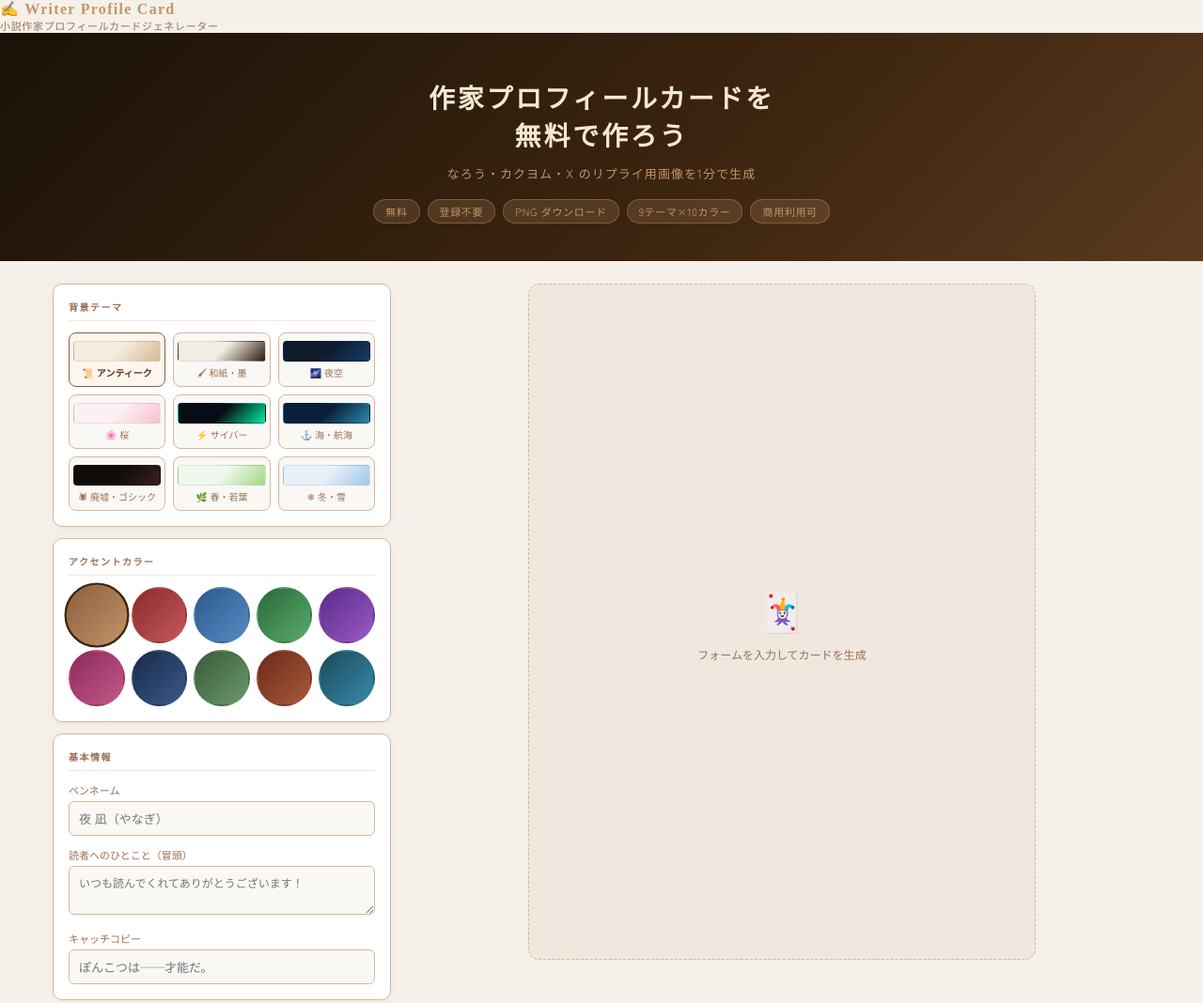
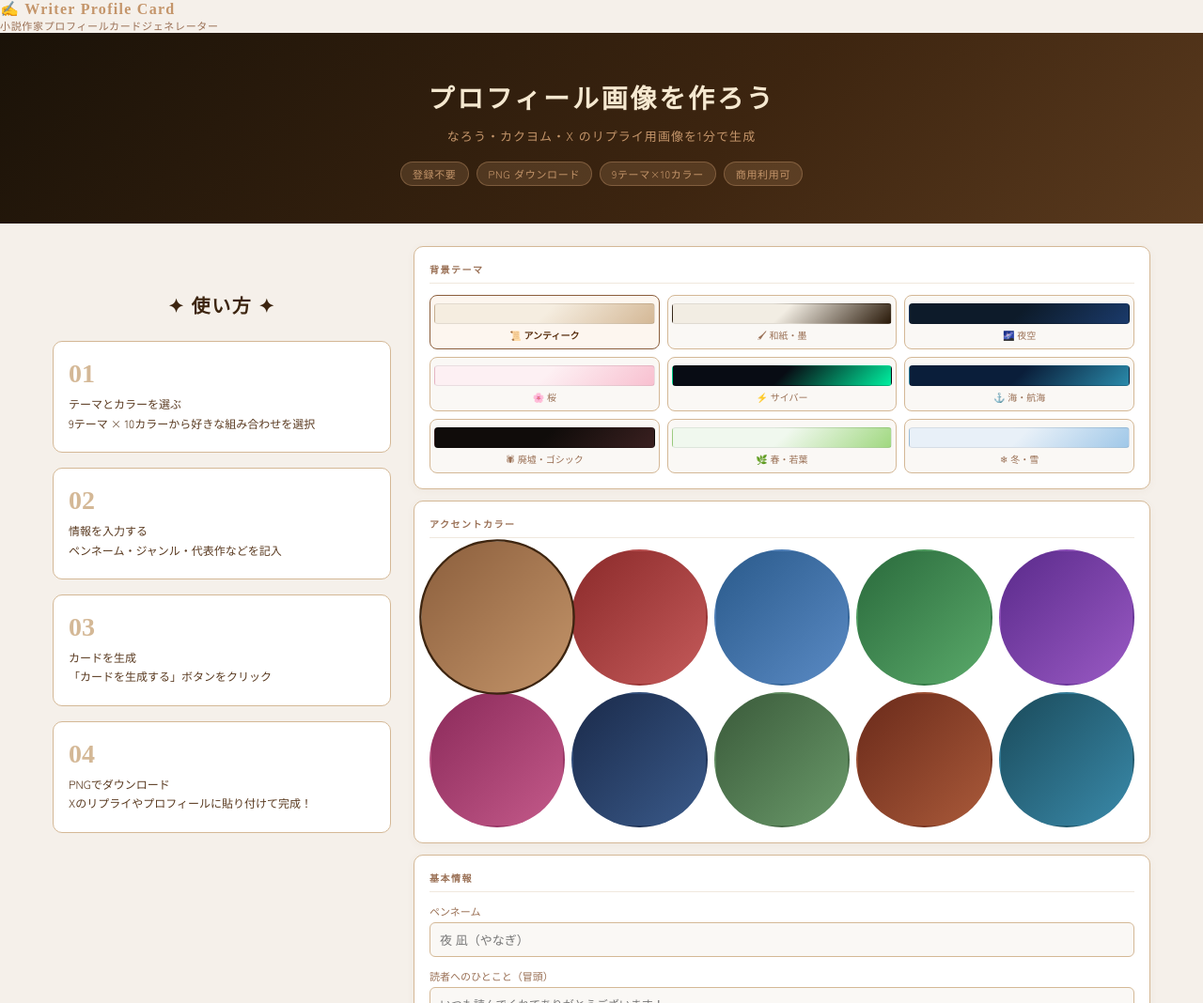
Before and after one commit to yuuhi527000-dotcom/shosetsu-profile, a plain HTML site: page index.html in a window 1280 px wide. Shown: the top 1068 px of the page at 94% size. Drawn offline with Linux system fonts and the light colour scheme.

Commit message:
Add files via upload

```diff
--- a/index.html
+++ b/index.html
@@ -3,7 +3,7 @@
 <head>
 <meta charset="UTF-8"/>
 <meta name="viewport" content="width=device-width, initial-scale=1.0"/>
-<title>小説作家プロフィールカードジェネレーター | Writer Profile Card</title>
+<title>小説家のプロフィール | プロフィール画像を作ろう</title>
 <meta name="description" content="小説作家向けのプロフィールカードを無料で作成・ダウンロードできます。なろう・カクヨム・X（Twitter）のリプライ用画像に。"/>
 <link rel="preconnect" href="https://fonts.googleapis.com"/>
 <link rel="preconnect" href="https://fonts.gstatic.com" crossorigin/>
@@ -389,10 +389,9 @@
 
 <!-- ===== HERO ===== -->
 <div class="hero">
-  <h2>作家プロフィールカードを<br>無料で作ろう</h2>
+  <h2>プロフィール画像を作ろう</h2>
   <p>なろう・カクヨム・X のリプライ用画像を1分で生成</p>
   <div class="badges">
-    <span class="badge">無料</span>
     <span class="badge">登録不要</span>
     <span class="badge">PNG ダウンロード</span>
     <span class="badge">9テーマ×10カラー</span>
@@ -405,6 +404,17 @@
   <main class="main-content">
 
     <!-- FORM -->
+<!-- HOW TO USE -->
+  <section class="howto">
+    <h3>✦ 使い方 ✦</h3>
+    <div class="howto-steps">
+      <div class="step"><div class="num">01</div><p>テーマとカラーを選ぶ<br>9テーマ × 10カラーから好きな組み合わせを選択</p></div>
+      <div class="step"><div class="num">02</div><p>情報を入力する<br>ペンネーム・ジャンル・代表作などを記入</p></div>
+      <div class="step"><div class="num">03</div><p>カードを生成<br>「カードを生成する」ボタンをクリック</p></div>
+      <div class="step"><div class="num">04</div><p>PNGでダウンロード<br>Xのリプライやプロフィールに貼り付けて完成！</p></div>
+    </div>
+  </section>
+
     <div class="form-col">
 
       <div class="section">
@@ -503,16 +513,7 @@
 
   </main>
 
-  <!-- HOW TO USE -->
-  <section class="howto">
-    <h3>✦ 使い方 ✦</h3>
-    <div class="howto-steps">
-      <div class="step"><div class="num">01</div><p>テーマとカラーを選ぶ<br>9テーマ × 10カラーから好きな組み合わせを選択</p></div>
-      <div class="step"><div class="num">02</div><p>情報を入力する<br>ペンネーム・ジャンル・代表作などを記入</p></div>
-      <div class="step"><div class="num">03</div><p>カードを生成<br>「カードを生成する」ボタンをクリック</p></div>
-      <div class="step"><div class="num">04</div><p>PNGでダウンロード<br>Xのリプライやプロフィールに貼り付けて完成！</p></div>
-    </div>
-  </section>
+
 </div>
 
 <!-- ===== FOOTER ===== -->
```
